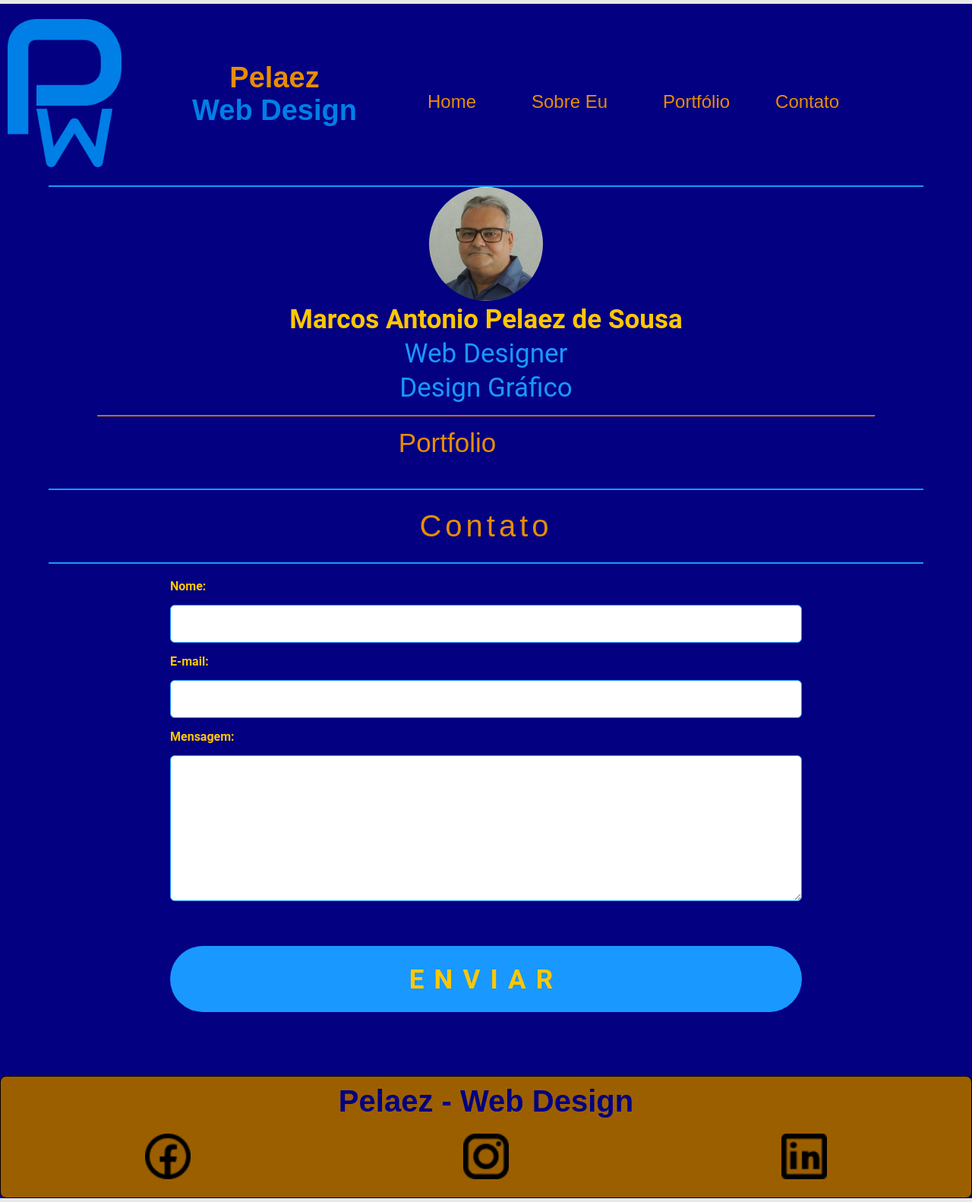
After one commit to marcospelaez-dev/site-portfolio, a PHP site: page /portfolio.php in a window 1280 px wide. The commit adds this page. Shown: the whole page at 76% size. Run offline with PHP 8.4, Linux system fonts and the light colour scheme.

Commit message:
Portfolio-page-inicio

```diff
--- a/assets/styles/style.css
+++ b/assets/styles/style.css
@@ -239,20 +239,6 @@ html {
     padding-top: 1em; /*16px*/
  }
 
- /* Mobile adjustment skills section */
-
- @media screen and (min-width: 500px) {
-
-    .item-skill img {
-        width: 3.2em; /*~50px*/
-     }
-
-     .item-skill h3, .item-skill h4 {
-        font-size: 0.875em; /* 14px */
-     }
-
- }
-
  /* Contact form section */
  .form-text {
     width: 80%;
@@ -304,21 +290,6 @@ html {
     border: 1px solid #ffffff;
     font-size: 22px;
  }
-
- /* Mobile adjustment contact form section */
-
- @media screen and (min-width: 500px) {
-
-    .form-text {
-        width: 70%;
-    }
-
-    form input {
-        height: 2.5em; /* 40px */
-     }
-
- }
-
 
  /* Footer */
 
@@ -383,12 +354,17 @@ html {
 
  .perfil-article h2 {
    width: 60%;
+ }
+
+ /* The same configuration about page and portfolio page */
+.perfil-article h2, .vision-portfolio h2 {
    font-family: 'Audiowide', sans-serif;
    font-size: 24px;
    font-weight: 200;
    color: var(--complementary-color-1);
    margin: 0 auto 20px auto;
- }
+}
+ /* --------------------------------------------------*/
 
  .perfil-article p {
    margin: 8px 0;
@@ -415,3 +391,40 @@ html {
    width: 80%;
    border-color: var(--complementary-color-1);
  }
+
+ /* PORTFOLIO PAGE */
+
+ .vision-portfolio h2 {
+   width: 35%;
+}
+
+/* Mobile adjustment */
+
+@media screen and (min-width: 500px) {
+
+   /* contact form */
+   .form-text {
+       width: 70%;
+   }
+
+   form input {
+       height: 2.5em; /* 40px */
+    }
+
+    /* skill section */
+
+    .item-skill img {
+      width: 3.2em; /*~50px*/
+   }
+
+   .item-skill h3, .item-skill h4 {
+      font-size: 0.875em; /* 14px */
+   }
+
+   /* portfolio */
+
+   .vision-portfolio h2 {
+      width: 25%;
+   }
+
+}
--- a/assets/styles/styles-desk.css
+++ b/assets/styles/styles-desk.css
@@ -194,6 +194,13 @@
       font-size: 40px;
      }
 
+     /* PORTFOLIO PAGE */
+
+     .vision-portfolio h2 {
+      width: 18%;
+      font-size: 35px;
+     }
+
 }
 
 /* HEADER desktop Ajuste */
@@ -210,6 +217,13 @@
 @media screen and (min-width: 1440px){
     .container-header div{
        margin-right: 9.375em; /* 150px */
+    }
+
+    /* PORTFOLIO PAGE */
+
+    .vision-portfolio h2 {
+      width: 15%;
+      font-size: 40px;
     }
  }
 
--- a/assets/styles/styles-tablet.css
+++ b/assets/styles/styles-tablet.css
@@ -134,6 +134,13 @@
  .perfil-article p a {
   font-size: 20px;
  }
+
+ /* PORTFOLIO PAGE */
+
+ .vision-portfolio h2 {
+  width: 20%;
+  font-size: 30px;
+ }
 }
 
 /* Tablet adjustment contact form section */
--- a/header.php
+++ b/header.php
@@ -39,7 +39,7 @@
                         <hr/>
                         <li><a href="./index.php" class="link-menu">Home</a></li>
                         <li><a href="./aboutme.php" class="link-menu sobre-eu">Sobre Eu</a></li>
-                        <li><a href="#" class="link-menu">Portfólio</a></li>
+                        <li><a href="./portfolio.php" class="link-menu">Portfólio</a></li>
                         <li><a href="#contact" class="link-menu" id="scroll-soft" onclick="menuAppear()">Contato</a></li>
                     </ul>
                 </nav>
--- /dev/null
+++ b/portfolio.php
@@ -0,0 +1,27 @@
+
+
+
+<?php require_once('./header.php') ?>
+
+<div class="div-line"></div>
+
+    <main class="portfolio-container">
+        <header>
+            <img class="perfil-sobre" src="./assets/img/perfil-sobre.png" alt="Foto perfil Marcos Pelaez">
+            <h1 class="title-perfil">Marcos Antonio Pelaez de Sousa</h1>
+            <p class="job-perfil">Web Designer</p>
+            <p class="job-perfil">Design Gráfico</p>
+        </header>
+
+        <hr class="divider"/>
+
+        <section class="vision-portfolio">
+
+            <h2>Portfolio</h2>
+
+        </section>
+    </main>
+
+<?php require_once('./contato.php') ?>
+
+<?php require_once('./footer.php') ?>
```
